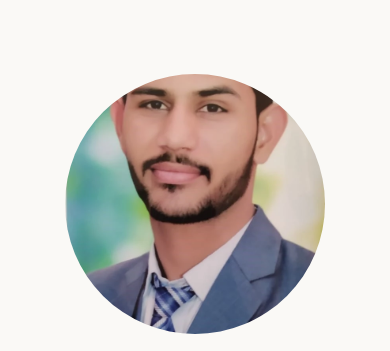
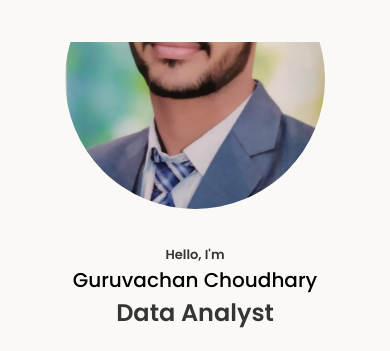
Before and after one commit to Guruvachan-Choudhary/Portfolio, a plain HTML site: page index.html in a window 390 px wide. Shown: the part 76-427 px from the top of the page. Drawn offline with nearby package versions, Linux system fonts and the light colour scheme.

Commit message:
Update index.css

```diff
--- a/index.css
+++ b/index.css
@@ -1487,7 +1487,7 @@ footer h2 a {
 
   section {
     min-height: 100vh;
-    padding-top: 0px;
+    padding-top: 5px;
     margin-left: 20px;
     margin-right: 20px;
   }
@@ -1504,7 +1504,7 @@ footer h2 a {
     height: 260px;
     width: 260px;
     margin-bottom: 20px;
-    margin-top: 150px;
+    margin-top: 20px;
   }
 
   .para1 {
```
